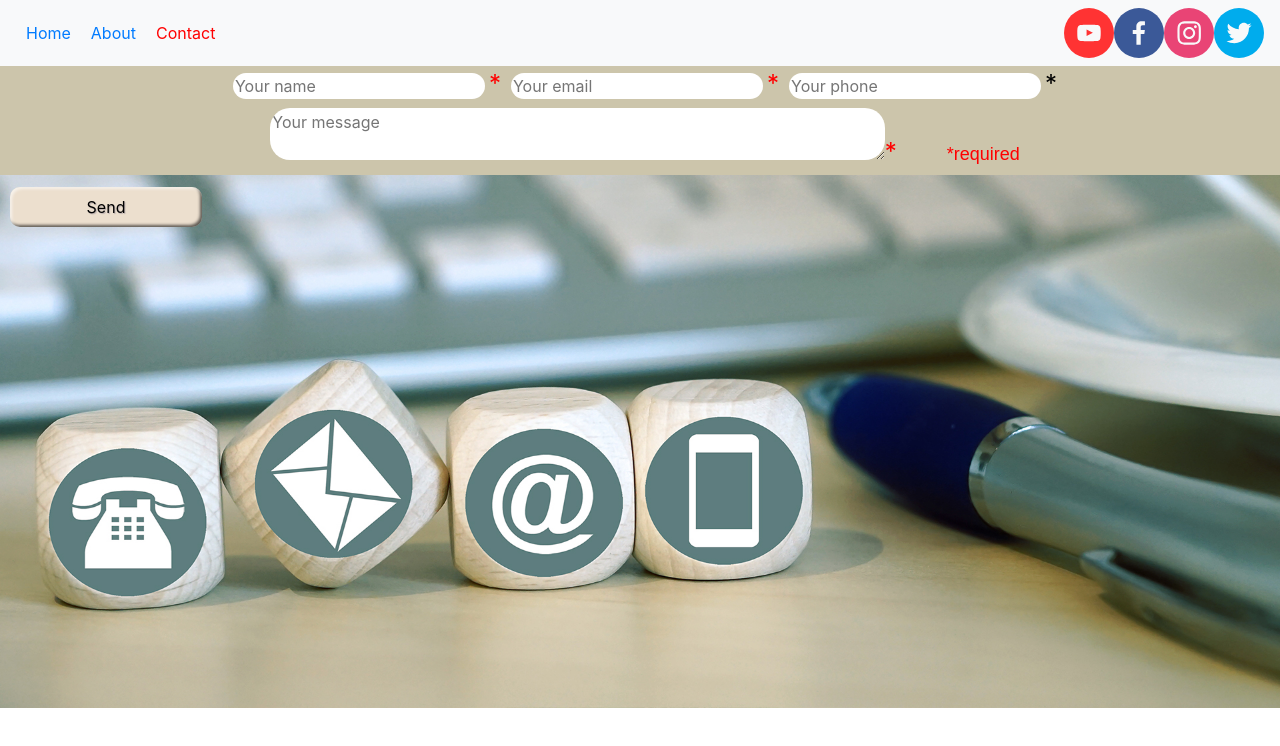
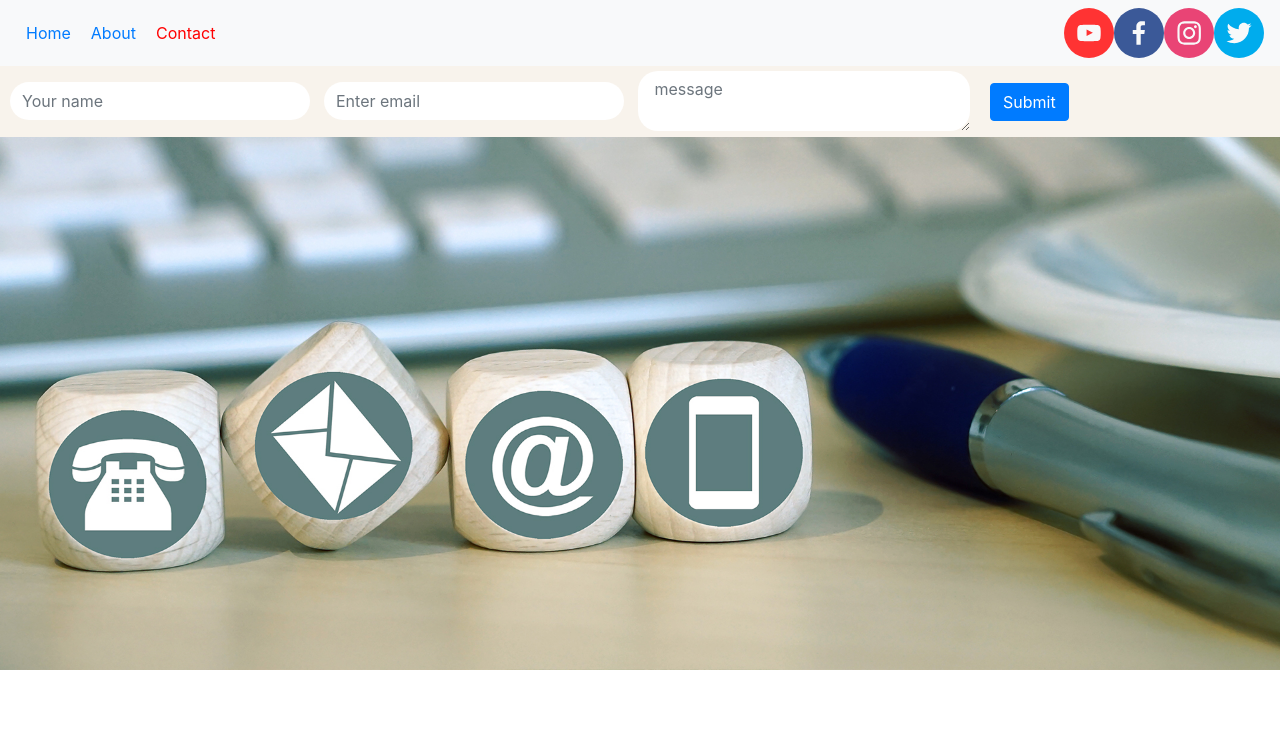
Before and after one commit to Armen-MATEO/react_002, a React (Create React App) app: page /contact in a window 1280 px wide. Shown: the top 746 px of the page. Built offline with nearby package versions, Linux system fonts and the light colour scheme; no server answers.

Commit message:
restyling my components

```diff
--- a/src/components/Search/search.module.css
+++ b/src/components/Search/search.module.css
@@ -1,6 +1,6 @@
 .input {
     margin-right: 50px;
-    padding: 5px;
+
 
 }
 .box{
@@ -8,14 +8,17 @@
   border: 1px solid #ccc;
   border-radius: 4px;
   box-sizing: border-box;
+  height: 10%;
+  width: 70%;
+  margin-bottom: 4px;
 }
 .search{
-   margin-bottom:  150px;
+
    font-family:sans-serif;
-   font-size: x-large;
+   font-size: large;
 }
 .drop{
-    margin-bottom: 150px;
+
     font-family: sans-serif;
     font-size: large;
     margin-left: 40px;
--- a/src/components/pages/Contacts/Contact.js
+++ b/src/components/pages/Contacts/Contact.js
@@ -3,13 +3,13 @@ import { connect } from "react-redux";
 import { sendFormMessage } from "../../../store/action";
 import Styles from "./contact.module.css";
 import contact from "../../../assets/contact.jpg";
+import { Form, Button } from "react-bootstrap";
 
 class Contact extends React.Component {
   state = {
     form: true,
     name: "",
     email: "",
-    phone: "",
     message: "",
   };
 
@@ -19,7 +19,7 @@ class Contact extends React.Component {
         name: "",
         email: "",
         message: "",
-        phone: "",
+
         form: false,
       });
     }
@@ -60,8 +60,11 @@ class Contact extends React.Component {
 
   render() {
     return (
-      <div className={Styles.color}>
-        <input
+      <>
+        <Form inline className={Styles.color}>
+
+
+          <Form.Control
             className={Styles.input}
             type="text"
             placeholder="Your name"
@@ -69,49 +72,43 @@ class Contact extends React.Component {
             name="name"
             required
             onChange={this.handleChange}
-          // onChange={(event)=>handleChange(event.target.value, 'name')}
           />
-        <span className={Styles.asterik}>*</span>
-        <input
+
+
+          <Form.Control
+            type="email"
+            placeholder="Enter email"
             className={Styles.input}
-          type="email"
             name="email"
-          placeholder="Your email"
             required
             value={this.state.email}
             onChange={this.handleChange}
           />
-        <span className={Styles.asterik}>*</span>
-        <input
-          className={Styles.input}
-          type="phone"
-          name="phone"
-          placeholder="Your phone"
-          required
-          value={this.state.phone}
-          onChange={this.handleChange}
-        />
-        <span className={Styles.asterikBlack}>*</span>
-        <div>
-          <textarea
-            className={Styles.textarea}
-            placeholder="Your message"
+
+          <Form.Control
+            as="textarea"
+            rows={2}
+            placeholder=" message"
             name="message"
             type="text"
             required
             onChange={this.handleChange}
             value={this.state.message}
-          ></textarea>
-          <span className={Styles.asterik}>
-            *<span className={Styles.text}>*required</span>{" "}
-          </span>
-        </div>
+            className={Styles.textArea}
+          />
 
-        <button type="button" className={Styles.button} onClick={this.send}>
-          Send
-        </button>
+
+          <Button
+            variant="primary"
+            type="submit"
+            className={Styles.but}
+            onClick={this.send}
+          >
+            Submit
+          </Button>
           <img src={contact} alt="contact" className={Styles.img} />
-      </div>
+        </Form>
+      </>
     );
   }
 }
--- a/src/components/pages/Contacts/contact.module.css
+++ b/src/components/pages/Contacts/contact.module.css
@@ -11,9 +11,12 @@
   border-radius: 20px;
   margin-left: 10px;
   margin-top: 7px;
+  padding-right: 40px;
   border: none;
+
   display: inline-block;
 }
+
 .img {
   width: 100%;
   height: auto;
@@ -42,13 +45,13 @@
   background: rgb(94 125 127);
 }
 .color {
-  background-color: #ccc5ab;
+  background-color: #f8f3ec;
 }
 .asterik {
   color: red;
-  font-size:x-large;
+  font-size: x-large;
 }
-.asterikBlack{
+.asterikBlack {
   color: black;
   font-size: x-large;
 }
@@ -57,3 +60,18 @@
   font-size: large;
   font-family: sans-serif;
 }
+.textArea {
+  margin-left: 10px;
+  width: max-content;
+  margin-top: 5px;
+  margin-bottom: 1px;
+
+  border-radius: 20px;
+  border: none;
+  display: inline-block;
+  padding-right: 100px;
+}
+.but {
+  margin-left: 20px;
+  margin-top: 5px;
+}
```
Also changed, not shown: src/components/Search/Search.js (+6 -19 lines). Lines whose indentation alone changed are shown as unchanged.
